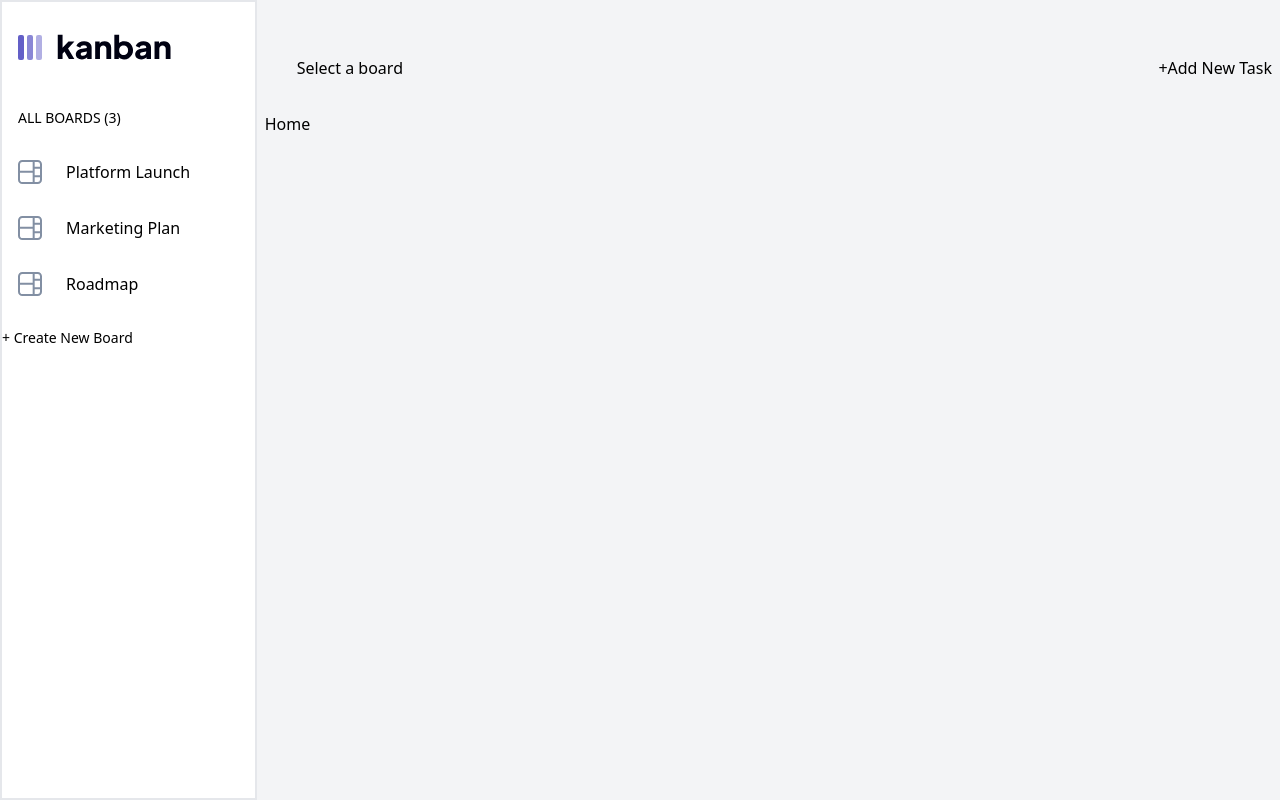
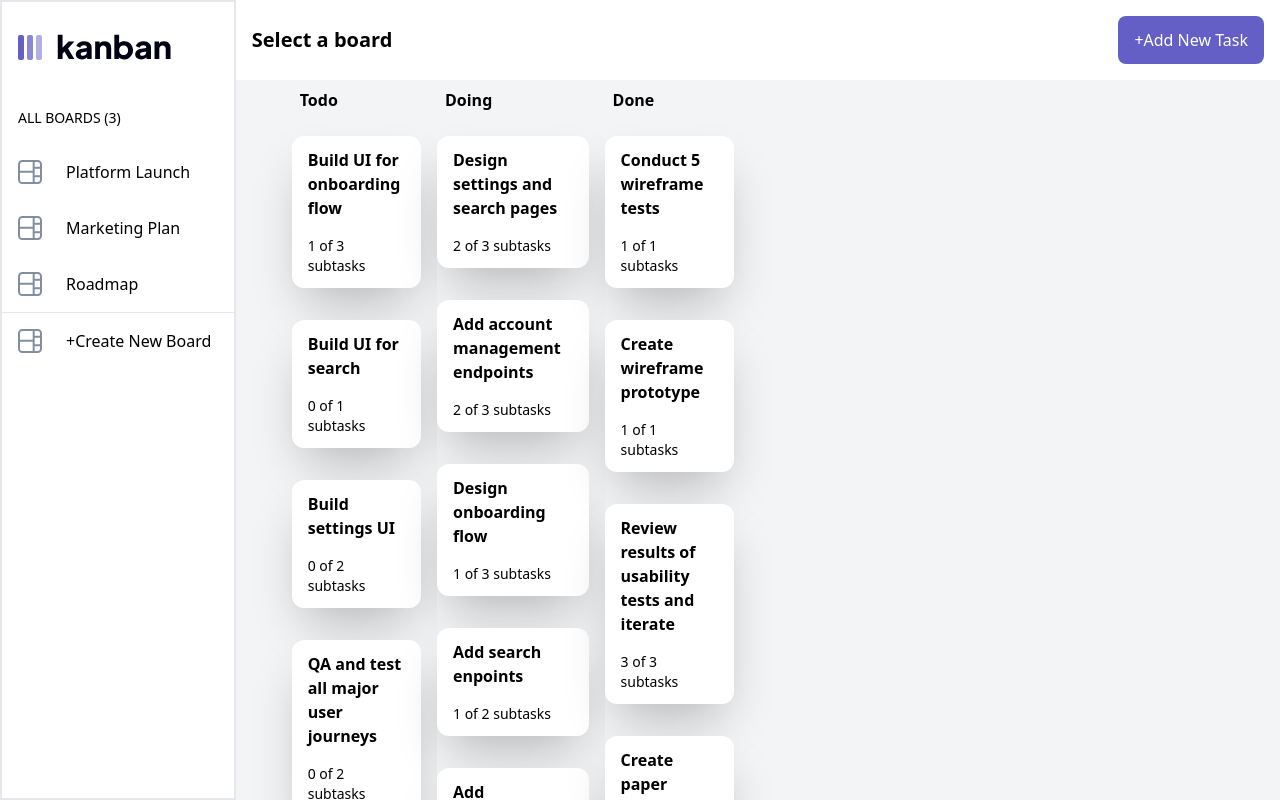
Before and after one commit to gathiz/kanban-board, a React (Vite) app: page / in a window 1280 px wide. Shown: the top 800 px of the page. Built offline with nearby package versions, Linux system fonts and the light colour scheme.

Commit message:
updated board column

```diff
--- /dev/null
+++ b/src/components/column/BoardColumn.tsx
@@ -0,0 +1,29 @@
+import { Column } from "../../types";
+import TaskCard from "../task/TaskCard";
+
+interface BoardColumnProps {
+    column: Column
+}
+
+const BoardColumn: React.FC<BoardColumnProps> = ({ column }) => {
+
+    const tasks = column.tasks;
+
+    return (
+        <div className="flex flex-col items-start w-full bg-gray-100 mx-2">
+            <p className="text-base font-bold m-2">{column.name}</p>
+            {tasks.map((task, index) => (
+                <TaskCard
+                    key={index}
+                    task={{
+                        title: task.title,
+                        status: task.description,
+                        description: task.description,
+                        subtasks: task.subtasks
+                    }} />
+            ))}
+        </div>
+    );
+}
+
+export default BoardColumn;
--- /dev/null
+++ b/src/components/column/ColumnList.tsx
@@ -0,0 +1,24 @@
+import { useSelector } from "react-redux";
+import { RootState } from "../../store";
+import { selectActive, selectAllBoards } from "../../store/boardSlice";
+import { Board } from "../../types";
+import BoardColumn from "./BoardColumn";
+
+const ColumnList = () => {
+
+    const boards: Board[] = useSelector((state: RootState) => selectAllBoards(state));
+
+    const activeIndex = useSelector((state: RootState) => selectActive(state));
+
+    const columns = boards[activeIndex || 0]?.columns;
+
+    return(
+        <div className="flex items-start w-1/2 justify-between bg-gray-100 mx-4 px-8">
+           {columns && columns.map((column, index) => (
+            <BoardColumn key={index} column={column}/>
+           ))}
+        </div>
+    );
+}
+
+export default ColumnList;
--- a/src/components/home/Home.tsx
+++ b/src/components/home/Home.tsx
@@ -1,10 +1,11 @@
 import Navbar from "../navbar/Navbar";
+import ColumnList from "../column/ColumnList";
 
 const Home = () => {
     return(
-        <div className="flex flex-col w-full px-2 mt-6 h-full">
+        <div className="flex flex-col w-full h-full">
             <Navbar title="Select a board"/>
-            <h1>Home</h1>
+            <ColumnList/>
         </div>
     );
 }
--- a/src/components/navbar/Navbar.tsx
+++ b/src/components/navbar/Navbar.tsx
@@ -3,11 +3,13 @@ interface NavbarProps {
     title: string;
 }
 
-const Navbar: React.FC<NavbarProps> = ({title}) => {
-    return(
-        <div className="flex items-center justify-between">
-            <p className="rounded-lg bg-blue m-4 p-4">{title}</p>
-            <button>+Add New Task</button>
+const Navbar: React.FC<NavbarProps> = ({ title }) => {
+    return (
+        <div className="flex items-center justify-between bg-white border-1">
+            <p className="rounded-lg text-xl bg-blue m-2 p-2 font-bold">{title}</p>
+            <div className="flex items-center justify-between bg-light-secondary p-4 m-4 h-12 rounded-lg text-white">
+                <p>+Add New Task</p>
+            </div>
         </div>
     );
 }
--- a/src/components/sidebar/Sidebar.tsx
+++ b/src/components/sidebar/Sidebar.tsx
@@ -1,12 +1,12 @@
 import logoDark from "../../assets/logo-dark.svg";
-import BoardList from "./BoardList";
+import SidebarList from "./SidebarList";
 
 const Sidebar = () => {
 
     return (
-        <div className="flex flex-col items-start py-4 w-80 bg-white h-screen border-2">
+        <div className="flex flex-col items-start py-4 w-72 bg-white h-screen border-2">
             <img className="m-2 p-2" src={logoDark} />
-            <BoardList />
+            <SidebarList />
         </div>
     );
 }
--- a/src/components/sidebar/BoardList.tsx
+++ b/src/components/sidebar/SidebarList.tsx
@@ -1,17 +1,27 @@
-import { useSelector } from "react-redux";
-import { RootState } from "../../store";
-import { selectAllBoards } from "../../store/boardSlice";
+import { useDispatch, useSelector } from "react-redux";
+import { AppDispatch, RootState } from "../../store";
+import { selectAllBoards, setActiveBoard } from "../../store/boardSlice";
 import { Board } from "../../types";
 import SidebarItem from "./SidebarItem";
 import { useState } from "react";
 
-const BoardList = () => {
+const SidebarList = () => {
+
+    const useAppDispatch = () => useDispatch<AppDispatch>();
+    const dispatch = useAppDispatch();
+
     const boards: Board[] = useSelector((state: RootState) => selectAllBoards(state));
 
     const [active, setActive] = useState(-1);
 
     const handleClick = (id: string) => {
-        setActive(parseInt(id));
+        const index = parseInt(id);
+        setActive(index);
+        dispatch(setActiveBoard({boardIndex: index}));
+    }
+
+    const newBoardHandler = () => {
+
     }
 
     return (
@@ -26,12 +36,16 @@ const BoardList = () => {
                     onClick={handleClick}
                     active={index === active ? true : false} />
             ))}
-
-            <div>
-                <p className="text-sm my-4">+ Create New Board</p>
-            </div>
+            <hr />
+            <SidebarItem
+                id="4"
+                icon="src/assets/icon-board.svg"
+                title="+Create New Board"
+                active={false}
+                onClick={newBoardHandler}
+            />
         </div>
     );
 }
 
-export default BoardList;
+export default SidebarList;
--- /dev/null
+++ b/src/components/task/TaskCard.tsx
@@ -0,0 +1,18 @@
+import { Task } from "../../types";
+
+interface TaskCardProps {
+    task: Task
+}
+
+const TaskCard: React.FC<TaskCardProps> = ({task}) => {
+
+    const completed = task.subtasks.filter((subtask) => subtask.isCompleted).length;
+    return(
+        <div className="flex flex-col w-full items-start justify-center h-20 rounded-xl h-full shadow-2xl my-4 py-1 bg-white">
+            <p className="text-base font-bold my-2 mx-4">{task.title}</p>
+            <p className="text-sm my-2 mx-4">{`${completed} of ${task.subtasks.length} subtasks`}</p>
+        </div>
+    );
+}
+
+export default TaskCard;
--- a/src/store/boardSlice.ts
+++ b/src/store/boardSlice.ts
@@ -7,7 +7,8 @@ const initialState: BoardState = {
 };
 
 interface BoardState {
-    boards: Board[]
+    boards: Board[],
+    active?: number
 }
 
 export const boardSlice = createSlice({
@@ -19,6 +20,10 @@ export const boardSlice = createSlice({
             boards.forEach((board: Board) => {
                 state.boards.push(board)
             });
+        },
+        setActiveBoard: (state, action: PayloadAction<{boardIndex: number}>) => {
+            const boardIndex = action.payload.boardIndex;
+            state.active = boardIndex;
         },
         addBoard: (state, action: PayloadAction<{ newBoard: Board, boardIndex: number }>) => {
             const { newBoard, boardIndex } = action.payload;
@@ -88,11 +93,14 @@ export const {
     updateSubtask,
     updateTaskStatus,
     editTask,
-    editBoard
+    editBoard,
+    setActiveBoard
 } = boardSlice.actions;
 
 export default boardSlice.reducer;
 
 export const selectBoards = (state: RootState) => state.board.boards;
 
+export const selectActive = (state: RootState) => state.board.active;
+
 export const selectAllBoards = createSelector([selectBoards], (boards) => boards);
--- a/src/types/index.ts
+++ b/src/types/index.ts
@@ -1,6 +1,6 @@
 export type Board = {
     name: string;
-    columns: Column[]
+    columns: Column[];
 }
 
 export type Column = {
```
Also changed, not shown: 1 other file (tests, documents, lock files or other folders).
